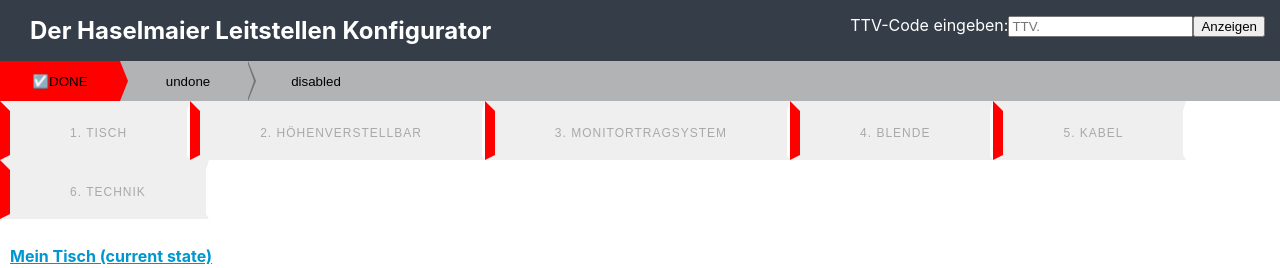
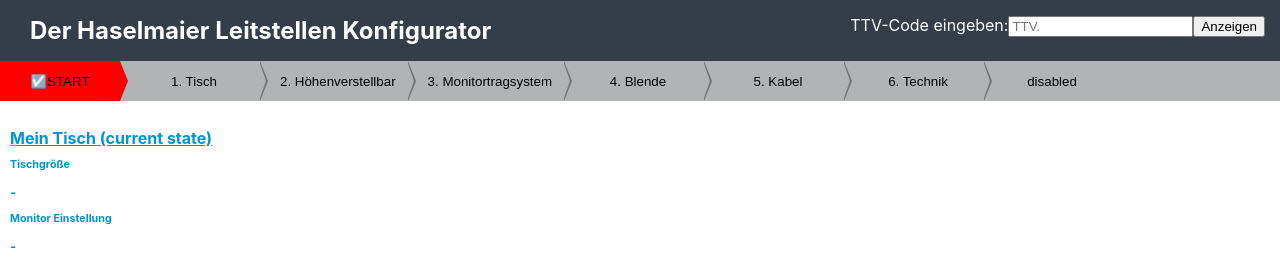
Before and after one commit to mathiasfrey/haselmaier-configurator, a React (Create React App) app: page / in a window 1280 px wide. Shown: the top 268 px of the page. Built offline with nearby package versions, Linux system fonts and the light colour scheme.

Commit message:
Moved components to navBar

```diff
--- a/package.json
+++ b/package.json
@@ -43,7 +43,7 @@
   },
   "devDependencies": {
     "file-loader": "^4.2.0",
-    "url-loader": "^2.1.0",
-    "node-sass": "^4.12.0"
+    "node-sass": "^4.12.0",
+    "url-loader": "^2.1.0"
   }
 }
--- a/src/components/Blende.js
+++ b/src/components/Blende.js
@@ -32,7 +32,7 @@ class Blende extends Component {
     render() {
         return (
         <>
-        <button id="blende" className="btn btn-1 btn-1e" onClick={this.onOpenModal}>4. Blende</button>
+        <button id="blende" className="navBtn" onClick={this.onOpenModal}>4. Blende</button>
         <Modal open={this.state.open} onClose={this.onCloseModal} center>
         <video autoPlay={false} height="300" width="500" controls playsinline="false">
         <source src={blende_video} type="video/mp4"/>
--- a/src/components/Height.js
+++ b/src/components/Height.js
@@ -31,7 +31,7 @@ class Height extends React.Component {
     render() {
         return (
         <>
-        <button className="btn btn-1 btn-1e" onClick={this.onOpenModal}>2. Höhenverstellbar</button>
+        <button className="navBtn" onClick={this.onOpenModal}>2. Höhenverstellbar</button>
         <Modal open={this.state.open} onClose={this.onCloseModal} center>
         <h2>Höhenverstellbar</h2>
         <video autoPlay={false} height="300" width="500" controls playsInline="false">
--- a/src/components/Kabel.js
+++ b/src/components/Kabel.js
@@ -30,7 +30,7 @@ class Kabel extends React.Component {
     render() {
         return (
             <>
-                <button id="kabel" className="btn btn-1 btn-1e" onClick={this.onOpenModal}>5. Kabel</button>
+                <button id="kabel" className="navBtn" onClick={this.onOpenModal}>5. Kabel</button>
                 <Modal open={this.state.open} onClose={this.onCloseModal} center>
                 <video autoPlay={false} height="300" width="500" controls playsinline="false">
                 <source src={kabel_video} type="video/mp4"/>
--- a/src/components/Monitor.js
+++ b/src/components/Monitor.js
@@ -64,7 +64,7 @@ class Monitor extends React.Component {
     render() {
         return (
         <>
-        <button className="btn btn-1 btn-1e" onClick={this.onOpenModal}>3. Monitortragsystem</button>
+        <button className="navBtn" onClick={this.onOpenModal}>3. Monitortragsystem</button>
         <Modal open={this.state.open} onClose={this.onCloseModal} center>
         <h2> Monitortragsystem </h2>
          <video autoPlay={false} height="300" width="500" controls playsinline="false">
--- a/src/components/Settings.js
+++ b/src/components/Settings.js
@@ -341,22 +341,25 @@ class Settings extends React.Component {
 
                 <div className="settings">
 
-                    <button className="navBtn done">DONE</button>
+                    <button className="navBtn done">START</button>
                     <div className="divider done"></div>
-                    <button className="navBtn">undone</button>
-                    <div className="divider"></div>
-                    <button className="navBtn">disabled</button>
-                </div>
-
+                    <button className="navBtn">
                         <Table
                             smallTable={this.loadTableSmall}
                             middleTable={this.loadTableMiddle}
                             largeTable={this.loadTableLarge}
                         />
+                    </button>
+                    <div className="divider"></div>
+                    <button className="navBtn">
                         <Height
                             heightSettingEco={this.heightSettingEco}
                             heightSettingVario={this.heightSettingVario}
                         />
+
+                    </button>
+                    <div className="divider"></div>
+                    <button className="navBtn">
                          <Monitor
                             monitorSystemWithout={this.monitorSystemWithout}
                             monitorSystemStativ={this.monitorSystemStativ}
@@ -368,14 +371,23 @@ class Settings extends React.Component {
                             monitorFour={this.monitorFour}
                             monitorFive={this.monitorFive}
                          />
+                    </button>
+                    <div className="divider"></div>
+                            <button className="navBtn">
                             <Blende
                             chosenBlendeKeinen={this.chosenBlendeKeinen}
                             chosenBlendeVoll={this.chosenBlendeVoll}
                             />
+                            </button>
+                    <div className="divider"></div>
+                            <button className="navBtn">
                             <Kabel
                             chosenKabelRueckenMit={this.chosenKabelRueckenMit}
                             chosenKabelRueckenOhne={this.chosenKabelRueckenOhne}
                             />
+                            </button>
+                    <div className="divider"></div>
+                            <button className="navBtn">
                              <Technik
                             chosenTechnikLinks={this.chosenTechnikLinks}
                             chosenTechnikRechts={this.chosenTechnikRechts}
@@ -384,8 +396,10 @@ class Settings extends React.Component {
                             chosenTechnikContainerMit={this.chosenTechnikContainerMit}
                             chosenTechnikContainerOhne={this.chosenTechnikContainerOhne}
                             />
-
-
+                            </button>
+                    <div className="divider"></div>
+                    <button className="navBtn">disabled</button>
+                </div>
                 <Summary
                     chosenTable={this.state.chosenTable}
                     chosenMonitorSize={this.state.chosenMonitorSize}
--- a/src/components/Table.js
+++ b/src/components/Table.js
@@ -36,7 +36,7 @@ class Table extends Component {
     render() {
         return (
         <>
-        <button className="btn btn-1 btn-1e" onClick={this.onOpenModal}>1. Tisch</button>
+        <button className="navBtn" onClick={this.onOpenModal}>1. Tisch</button>
         <Modal open={this.state.open} onClose={this.onCloseModal} center>
         <h2>Wähle deine Tischgröße</h2>
         <video autoPlay="true" height="300" width="500" controls playsinline="false">
--- a/src/components/Technik.js
+++ b/src/components/Technik.js
@@ -5,6 +5,7 @@ import technik_video from '../assets/technik_video.mp4';
 class Technik extends React.Component {
     state = {
         open: false,
+        disabled: true,
     };
 
     onOpenModal = () => {
@@ -41,7 +42,7 @@ class Technik extends React.Component {
 
     };
     handlingWithoutTechnik = () => {
-        this.setState({ open: false });
+        this.setState({ open: true });
         this.props.chosenTechnikOhne();
         document.getElementById('ohne').disabled = false;
         document.getElementById('laden').disabled = false;
@@ -51,24 +52,20 @@ class Technik extends React.Component {
     handlingWithContainer = () => {
         this.setState({ open: false });
         this.props.chosenTechnikContainerMit()
+        document.getElementById('laden').disabled = false;
     };
     handlingWithoutContainer = () => {
-        this.setState({open: false});
+        this.setState({ open: false });
         this.props.chosenTechnikContainerOhne()
+        document.getElementById('ohne').disabled = false;
     };
 
-    /*disableBtn = () => {
-        document.getElementById('laden').disabled = true;
-        document.getElementById('laden').style.color = 'gray';
-        document.getElementById('ohne').disabled = true;
-        document.getElementById('ohne').style.color = 'gray';
-    };*/
 
 
     render() {
         return (
         <>
-        <button className="btn btn-1 btn-1e" onClick={this.onOpenModal}>6. Technik</button>
+        <button className="navBtn" onClick={this.onOpenModal}>6. Technik</button>
         <Modal open={this.state.open} onClose={this.onCloseModal} center>
         <h2>Technik Integration</h2>
         <video autoPlay={false} height="300" width="500" controls playsInline="false">
@@ -83,8 +80,8 @@ class Technik extends React.Component {
         </div>
         <h2> Treffen Sie Ihre Auswahl </h2>
         <div>
-        <button id='laden' className="btn btn-2 btn-2a" onClick={this.handlingWithContainer}> Mit Ladencontainer </button>
-        <button id='ohne' className="btn btn-2 btn-2a" onClick={this.handlingWithoutContainer}> Ohne Ladencontainer </button>
+        <button id='laden' className="btn btn-2 btn-2a" onClick={this.handlingWithContainer} disabled={false}> Mit Ladencontainer </button>
+        <button id='ohne' className="btn btn-2 btn-2a" onClick={this.handlingWithoutContainer} disabled={false}> Ohne Ladencontainer </button>
         </div>
         </Modal>
         </>
```
Lines whose indentation alone changed are shown as unchanged.
